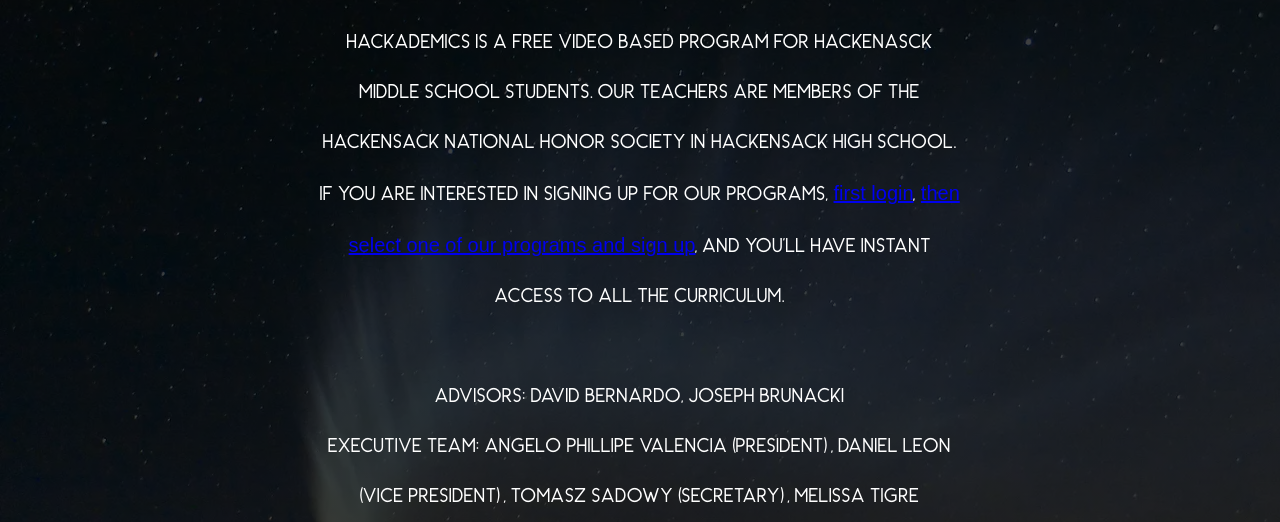
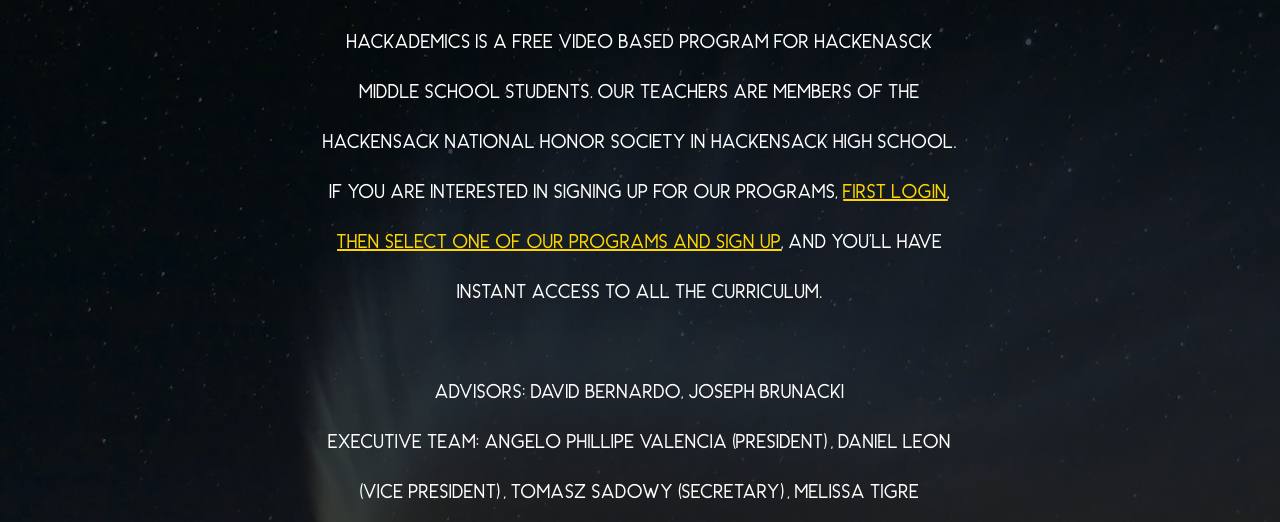
Before and after one commit to A-PhillipeV/hackademicsweb, a plain HTML site: page templates/aboutus.html in a window 1280 px wide. Shown: the part 280-802 px from the top of the page. Drawn offline with Linux system fonts and the light colour scheme.

Commit message:
Update aboutusstyle.css

```diff
--- a/static/aboutusstyle.css
+++ b/static/aboutusstyle.css
@@ -42,6 +42,16 @@
 
     width:50%;
     left:25%;
+}
+
+.content a{
+    color:gold;
+    font-family: font;
+}
+
+.content:visited a {
+    color:gold;
+    font-family: font;
 }
 
 
```
